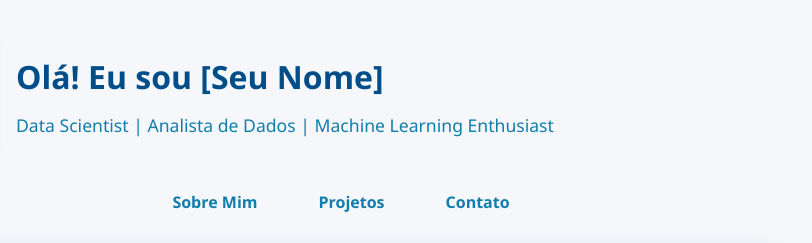
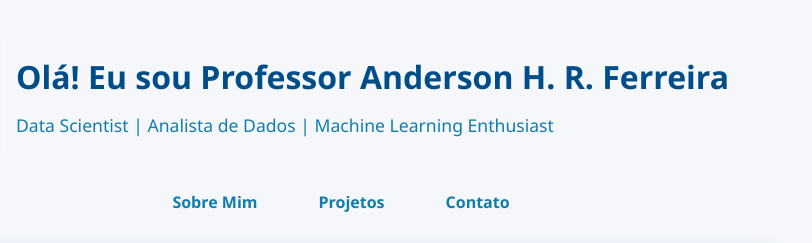
Before and after one commit to profis-datascience83/profis-datascience83.github.io, a plain HTML site: page index.html in a window 1280 px wide. Shown: the top 243 px of the page, 299-1111 px from the left. Drawn offline with Linux system fonts and the light colour scheme.

Commit message:
Update index.html

```diff
--- a/index.html
+++ b/index.html
@@ -13,7 +13,7 @@
         <div class="cabecalho-container">
             <img src="assets/profile_dersao83.jpg" alt="Foto de Perfil" class="foto-perfil" />
             <div>
-                <h1>Olá! Eu sou [Seu Nome]</h1>
+                <h1>Olá! Eu sou Professor Anderson H. R. Ferreira</h1>
                 <p>Data Scientist | Analista de Dados | Machine Learning Enthusiast</p>
             </div>
         </div>
```
